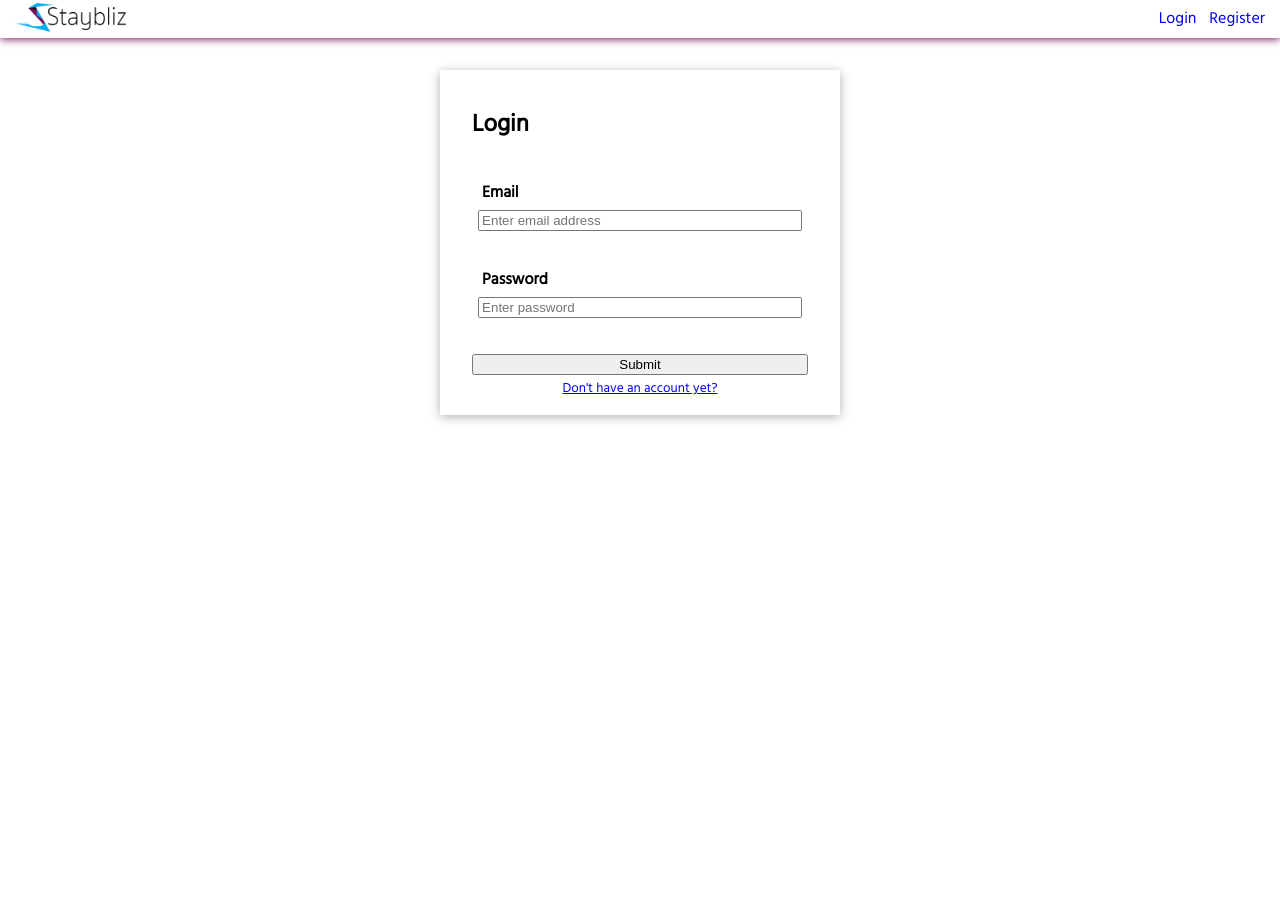
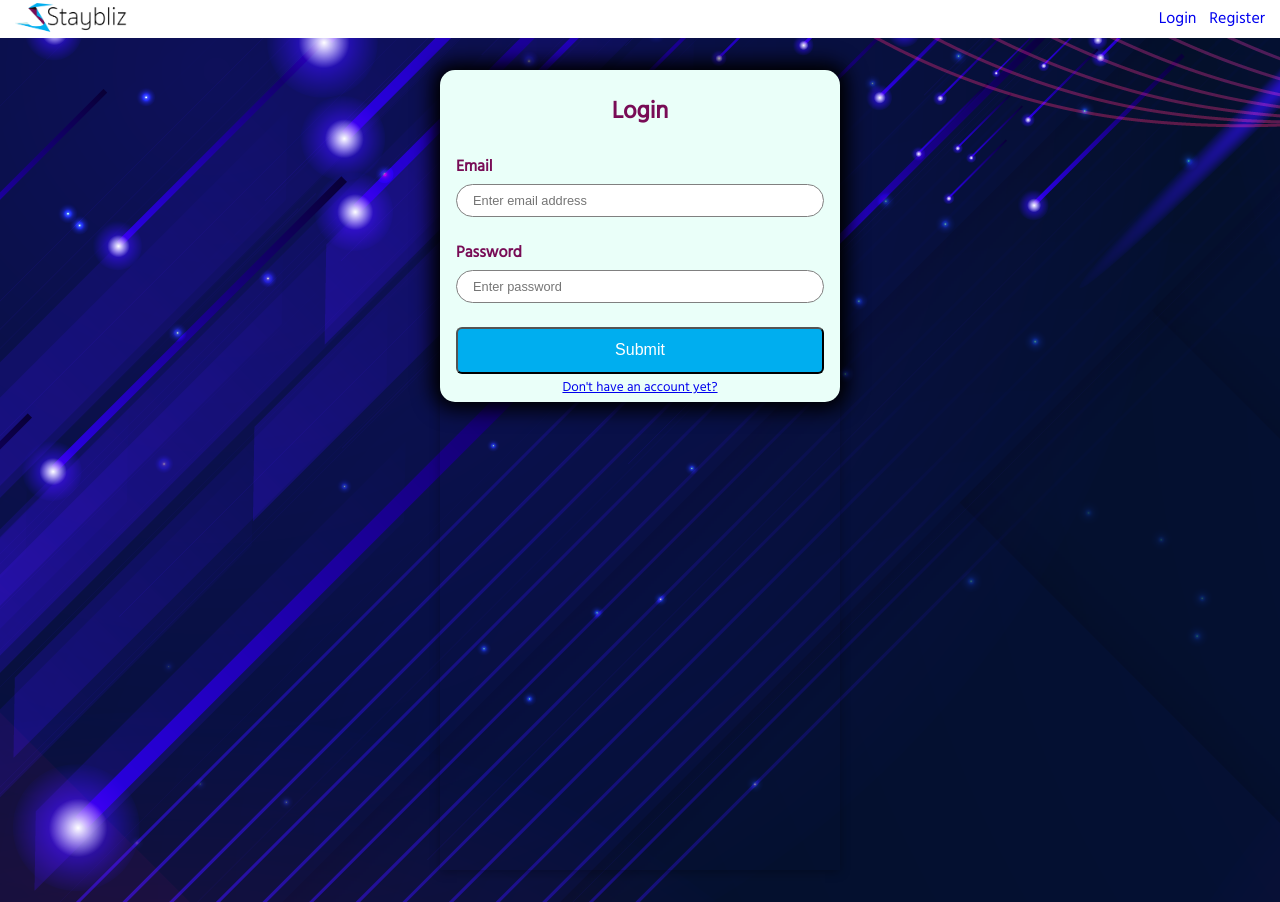
Before and after one commit to charlesmbrady/staybliz, a React app in the folder frontend/: page /login in a window 1280 px wide. Before the commit the page ends 800 px from the top, so only its background shows below. Built offline with nearby package versions, Linux system fonts and the light colour scheme.

Commit message:
added form styling

```diff
--- a/frontend/src/GenericComponents/FieldGroup/style.css
+++ b/frontend/src/GenericComponents/FieldGroup/style.css
@@ -1,3 +1,13 @@
+:root {
+  --main-color: white;
+  --second: #00aeef;
+  --third: #13e6af;
+  --fourth: #19090b;
+  --fifth: #780c56;
+  --sixth: #d5ece6;
+  --success: #00b989;
+}
+
 .fieldGroup {
   display: grid;
   grid-gap: 0.25rem;
@@ -6,20 +16,32 @@
 
 .label,
 .input,
+.invalidInput,
 .error {
-  width: 94%;
-  margin: 0 auto;
+  /* width: 94%; */
+  /* margin: 0 auto; */
 }
 
 .label {
   font-weight: bold;
+  color: var(--fifth);
+  font-size: 1rem;
 }
 
 .input {
+  border: none;
+  border-radius: 2rem;
+  /* box-shadow: 0px px 1px 1px black; */
+  border: 1px solid gray;
+  padding: 0.5rem 1rem;
+  font-size: 0.8rem;
 }
 
 .invalidInput {
   border: 3px solid red;
+  font-size: 0.8rem;
+  border-radius: 2rem;
+  padding: 0.5rem 1rem;
 }
 
 .error {
--- a/frontend/src/GenericComponents/Form/index.js
+++ b/frontend/src/GenericComponents/Form/index.js
@@ -8,7 +8,7 @@ export default function Form({ title, fieldGroups, footer, submitFunction }) {
 
   return (
     <form className={style.form} onSubmit={handleSubmit} noValidate>
-      <FormHeader title={title} />
+      <FormHeader className={style.title} title={title} />
 
       {/* Form Fields will be inserted here by passing an array of <FieldGroup /> components to the fieldGroups prop*/}
       {fieldGroups}
--- a/frontend/src/GenericComponents/Form/style.css
+++ b/frontend/src/GenericComponents/Form/style.css
@@ -1,5 +1,18 @@
+:root {
+  --main-color: white;
+  --second: #00aeef;
+  --third: #13e6af;
+  --fourth: #19090b;
+  --fifth: #780c56;
+  --sixth: #d5ece6;
+  --success: #00b989;
+}
+
 .form {
-  padding: 1rem 2rem;
+  padding: 0.2rem 1rem;
   display: grid;
-  grid-gap: 1rem;
+  grid-gap: 0.2rem;
+  background: var(--main-color);
+  box-shadow: 0px 0px 20px 8px black;
+  border-radius: 15px;
 }
--- a/frontend/src/GenericComponents/FormHeader/index.js
+++ b/frontend/src/GenericComponents/FormHeader/index.js
@@ -3,7 +3,7 @@ import React from 'react';
 import UnevenHTrack from '../UnevenHTrack';
 
 export default function FormHeader({ title }) {
-  const formTitle = <h2>{title}</h2>;
+  const formTitle = <h2 className={style.title}>{title}</h2>;
   const items = [formTitle];
-  return <UnevenHTrack style={style.formHeader} items={items} />;
+  return <UnevenHTrack className={style.formHeader} items={items} />;
 }
--- a/frontend/src/GenericComponents/FormHeader/style.css
+++ b/frontend/src/GenericComponents/FormHeader/style.css
@@ -1,8 +1,18 @@
-.formHeader {
-  background: black;
-  padding: 20px;
+:root {
+  --main-color: #eafff9;
+  --second: #00aeef;
+  --third: #13e6af;
+  --fourth: #19090b;
+  --fifth: #780c56;
+  --sixth: #d5ece6;
+  --success: #00b989;
 }
 
-.formTitle {
-  color: blue;
+.title {
+  color: var(--fifth);
+  /* background: var(--sixth); */
+  text-align: center;
+  /* border-radius: 4px; */
+  /* border-bottom: 1px solid var(--fifth); */
+  /* text-decoration: underline; */
 }
--- a/frontend/src/GenericComponents/SubmitButton/style.css
+++ b/frontend/src/GenericComponents/SubmitButton/style.css
@@ -1,2 +1,17 @@
+:root {
+  --main-color: #eafff9;
+  --second: #00aeef;
+  --third: #13e6af;
+  --fourth: #19090b;
+  --fifth: #780c56;
+  --sixth: #d5ece6;
+  --success: #00b989;
+}
+
 .submitButton {
+  background: var(--second);
+  color: white;
+  padding: 0.8rem;
+  border-radius: 6px;
+  font-size: 1rem;
 }
--- a/frontend/src/Pages/Login/style.css
+++ b/frontend/src/Pages/Login/style.css
@@ -12,6 +12,8 @@
   display: grid;
   justify-items: center;
   padding: 2rem;
+  background: url('../../assets//Background1@3x.png');
+  height: 100vh;
 }
 
 .container {
--- a/frontend/src/Pages/Register/style.css
+++ b/frontend/src/Pages/Register/style.css
@@ -12,12 +12,14 @@
   display: grid;
   justify-items: center;
   padding: 2rem;
+  background: url('../../assets//Background1@3x.png');
+  height: 100vh;
 }
 
 .container {
   box-shadow: 0 2px 10px rgba(0, 0, 0, 0.3);
   width: 100%;
-  max-width: 400px;
+  max-width: 450px;
 }
 
 .option {
```
